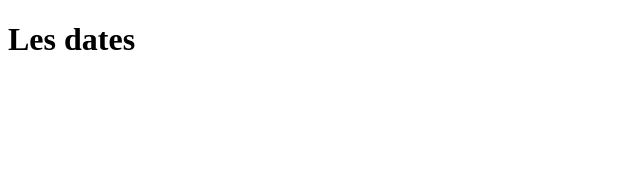
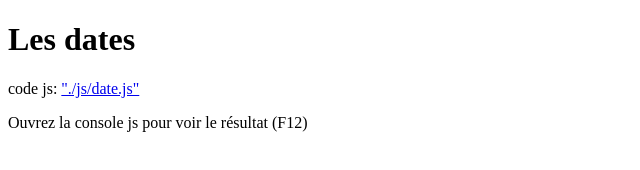
Before and after one commit to aKimtsPro/demo_js_ba_technobel, a plain HTML site: page date.html in a window 1280 px wide. Shown: the whole page, without its empty margins (0-640 px from the left). Drawn offline with Linux system fonts and the light colour scheme.

Commit message:
explications structurelles

```diff
--- a/date.html
+++ b/date.html
@@ -7,6 +7,8 @@
 <body>
 
     <h1>Les dates</h1>
+    <p>code js: <a href="./js/date.js">"./js/date.js"</a> </p>
+    <p>Ouvrez la console js pour voir le résultat (F12)</p>
 
     <script src="./js/date.js"></script>
 
```
Also changed, not shown: structIf.html (+2 -1 lines).
